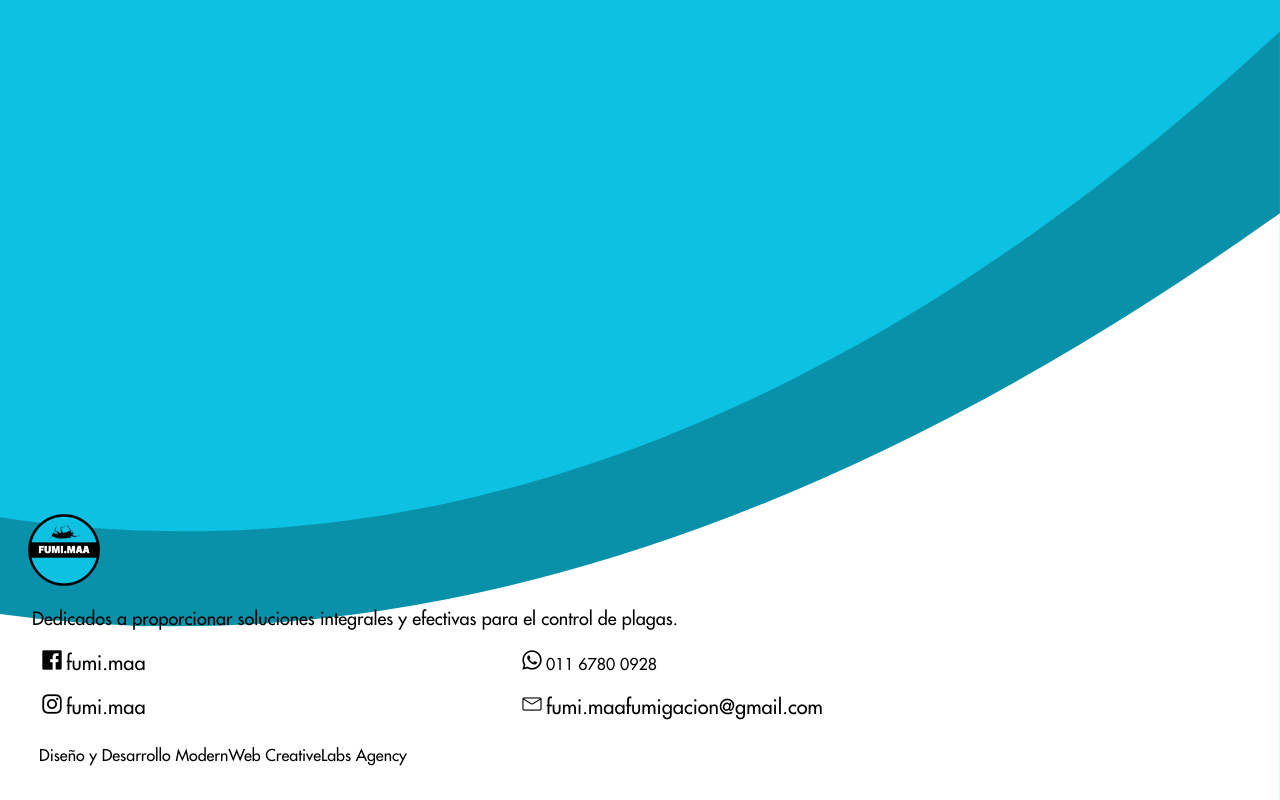
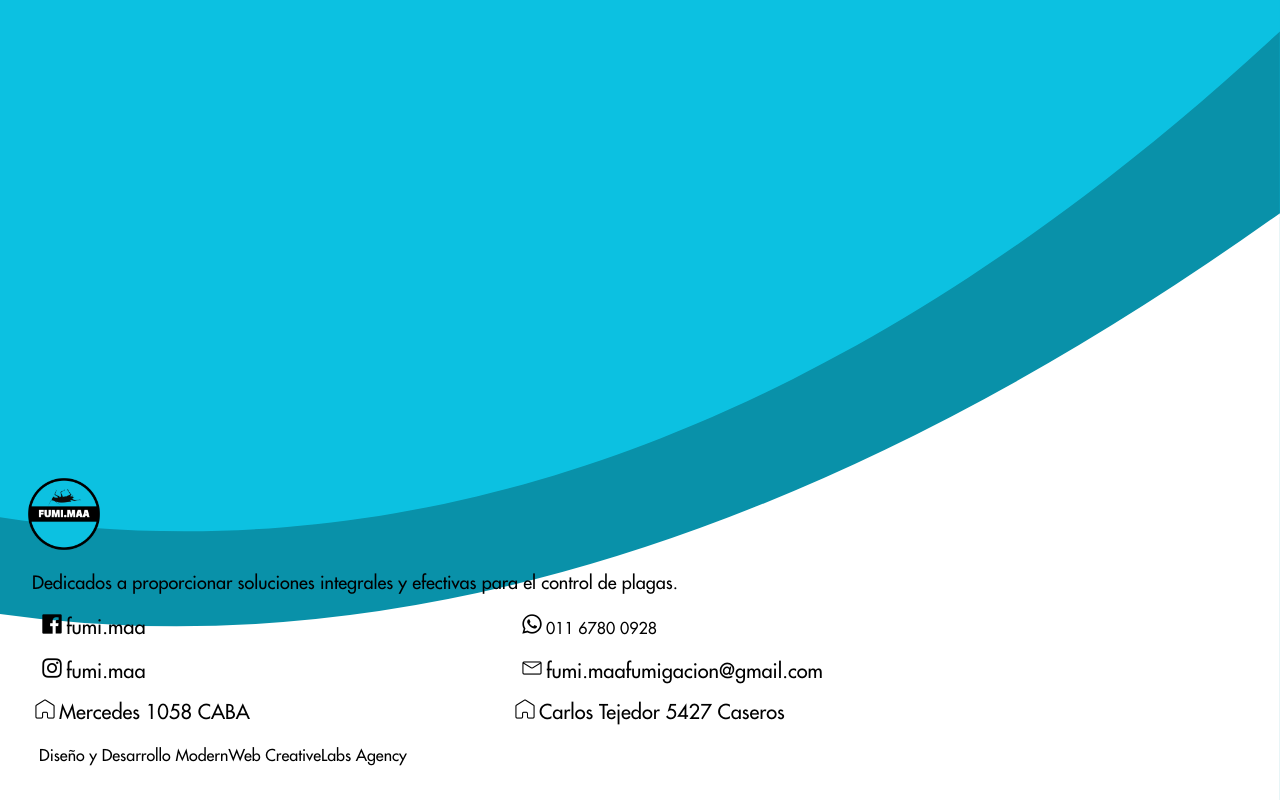
Before and after one commit to fumimaa/FumiMaa, a plain HTML site: page index.html in a window 1280 px wide. Shown: the part 5393-6193 px from the top of the page. Drawn offline with Linux system fonts and the light colour scheme.

Commit message:
Updated footer index.html

```diff
--- a/index.html
+++ b/index.html
@@ -404,6 +404,10 @@
         <li><a href="https://www.instagram.com/fumi.maa/" target="_blank"><i class="lni lni-instagram-original"><span>fumi.maa</span></i></a></li>
         <li><a href="mailto:correo@example.com"><i class="lni lni-envelope"><span>fumi.maafumigacion@gmail.com</span></i></a></li>
       </ul>
+      <ul>
+        <li><i class="lni lni-home"><span> Mercedes 1058 CABA</span></i></li>
+        <li><i class="lni lni-home"><span> Carlos Tejedor 5427 Caseros</span></i></li>
+      </ul>
       <p><a href="https://www.modernwebagency.com.ar/" target="_blank" class="credits">Diseño y Desarrollo ModernWeb CreativeLabs Agency</a></p>
     </div>
     </footer>
```
